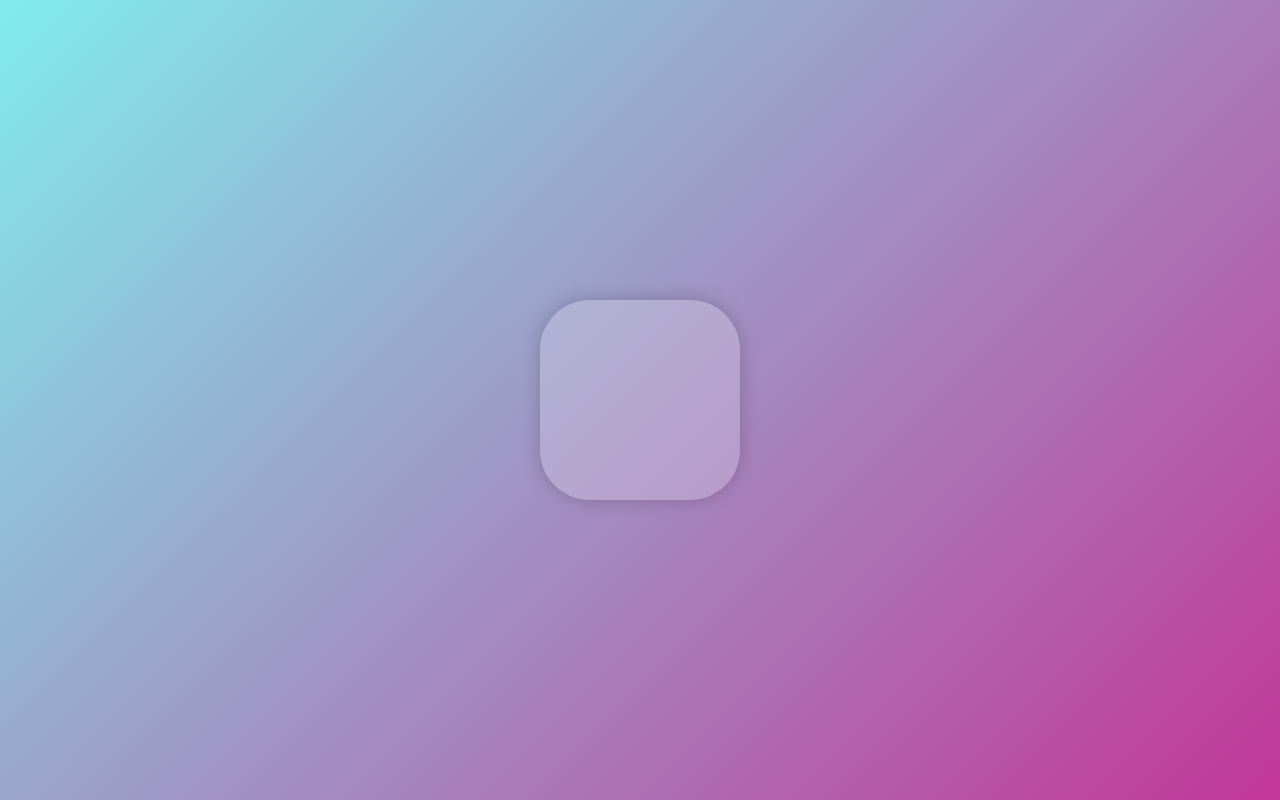
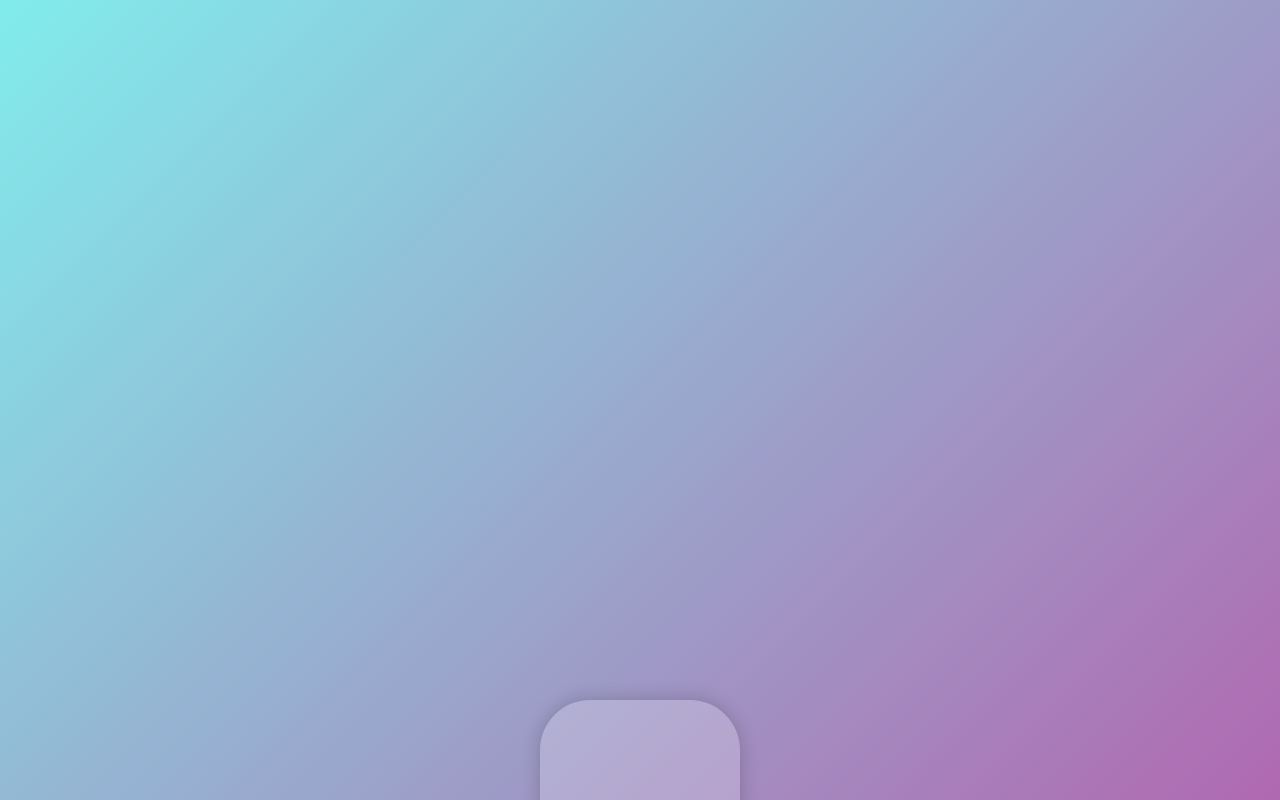
Before and after one commit to devheedoo/react-masterclass, a React (Create React App) app: page / in a window 1280 px wide. Shown: the top 800 px of the page. Built offline with nearby package versions, Linux system fonts and the light colour scheme.

Commit message:
feat(7.9): Scale with useViewportScroll

```diff
--- a/src/App.tsx
+++ b/src/App.tsx
@@ -1,9 +1,15 @@
-import { motion, useMotionValue, useTransform, Variants } from 'framer-motion';
+import {
+  motion,
+  useMotionValue,
+  useTransform,
+  useViewportScroll,
+  Variants,
+} from 'framer-motion';
 import styled from 'styled-components';
 
 const Wrapper = styled(motion.div)`
   width: 100vw;
-  height: 100vh;
+  height: 200vh;
   display: flex;
   justify-content: center;
   align-items: center;
@@ -25,7 +31,6 @@ const boxVariants: Variants = {
 
 function App() {
   const x = useMotionValue(0);
-  const scale = useTransform(x, [-400, 0, 400], [0.1, 1, 2]);
   const gradient = useTransform(
     x,
     [-400, 0, 400],
@@ -39,6 +44,8 @@ function App() {
   // useEffect(() => {
   //   x.onChange(() => console.log(x.get()));
   // }, [x]);
+  const { scrollYProgress } = useViewportScroll();
+  const scale = useTransform(scrollYProgress, [0, 1], [1, 3]);
 
   return (
     <Wrapper style={{ background: gradient }}>
```
